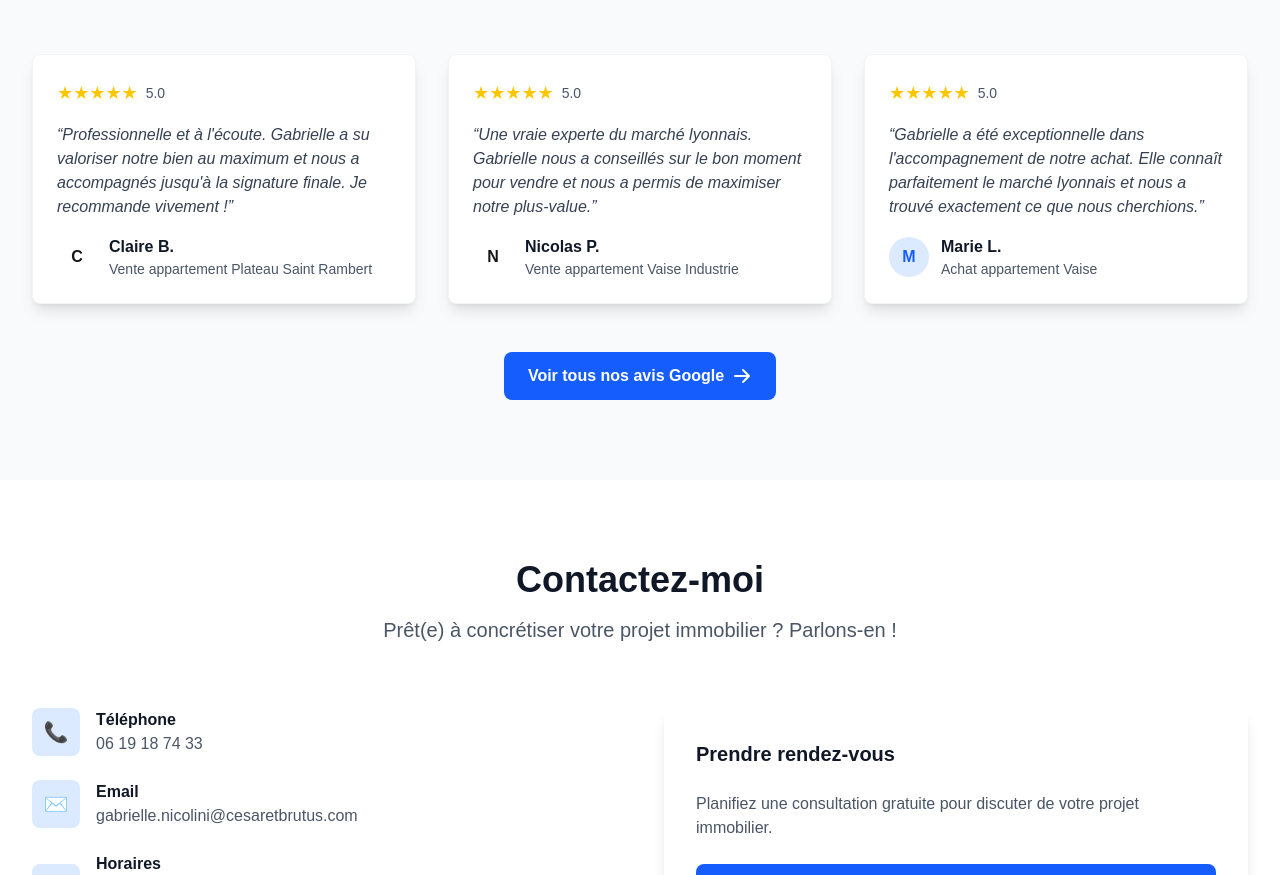
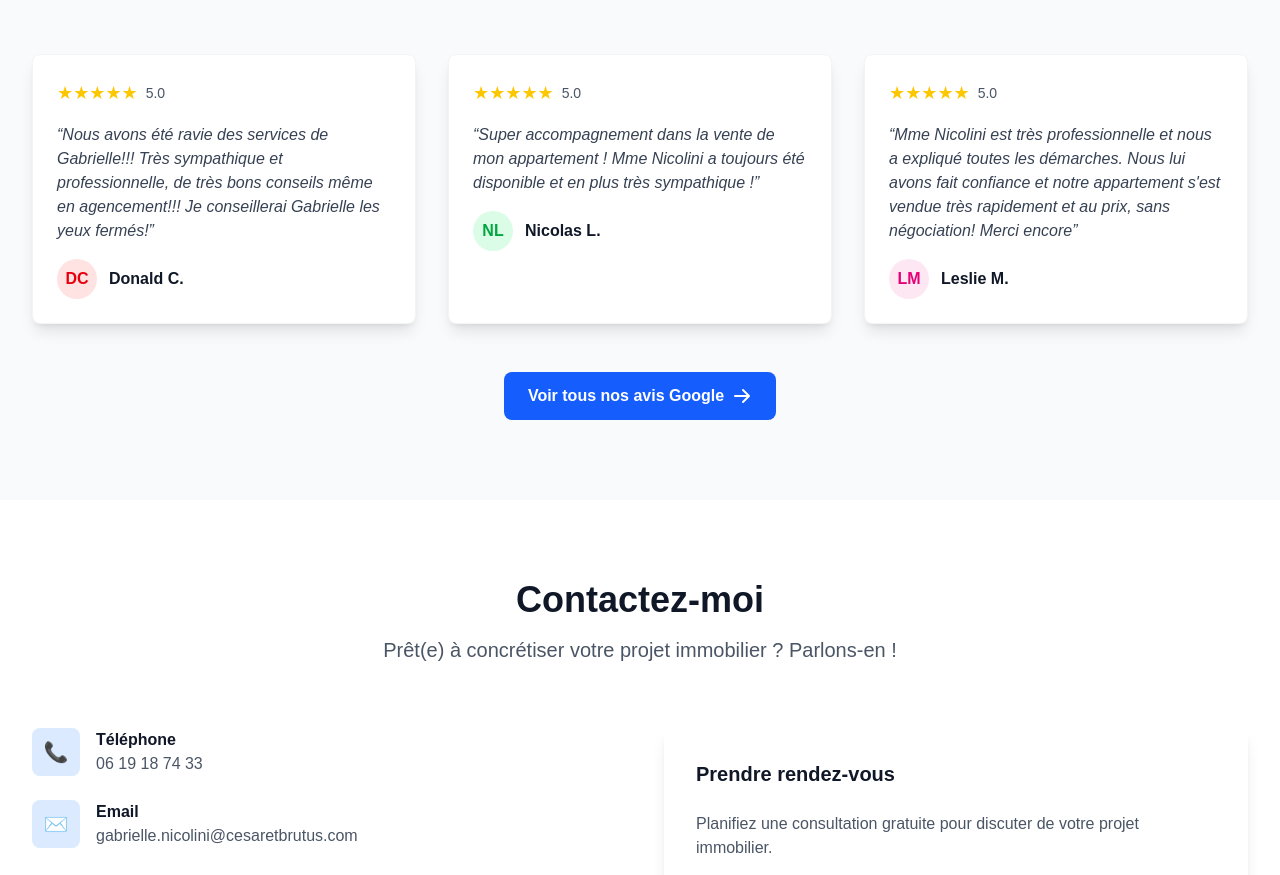
Before and after one commit to jtassin/gab_immo, a Next.js app: page / in a window 1280 px wide. Shown: the part 2900-3775 px from the top of the page. Built offline with nearby package versions, Linux system fonts and the light colour scheme.

Commit message:
real avis

```diff
--- a/public/avis.json
+++ b/public/avis.json
@@ -3,74 +3,50 @@
     {
       "id": 1,
       "note": 5,
-      "commentaire": "Gabrielle a été exceptionnelle dans l'accompagnement de notre achat. Elle connaît parfaitement le marché lyonnais et nous a trouvé exactement ce que nous cherchions.",
-      "client": "Marie L.",
-      "transaction": "Achat appartement Vaise",
-      "initiale": "M",
-      "couleur": "blue"
-    },
-    {
-      "id": 2,
-      "note": 5,
-      "commentaire": "Service impeccable ! Gabrielle a vendu notre bien en moins de 2 mois au prix que nous souhaitions. Son expertise du quartier Saint Rambert est remarquable.",
-      "client": "Pierre D.",
-      "transaction": "Vente maison Saint Rambert",
-      "initiale": "P",
+      "commentaire": "Super accompagnement dans la vente de mon appartement !\nMme Nicolini a toujours été disponible et en plus très sympathique !",
+      "client": "Nicolas L.",
+      "initiale": "NL",
       "couleur": "green"
     },
     {
       "id": 3,
       "note": 5,
-      "commentaire": "Un accompagnement personnalisé et professionnel. Gabrielle a su comprendre nos besoins et nous a guidés dans notre investissement immobilier à Lyon.",
-      "client": "Sophie M.",
-      "transaction": "Investissement Valmy",
-      "initiale": "S",
+      "commentaire": "Mme Nicolini est très professionnelle et nous a expliqué toutes les démarches. Nous lui avons fait confiance et notre appartement s'est vendue très rapidement et au prix, sans négociation! Merci encore",
+      "client": "Leslie M.",
+      "initiale": "LM",
+      "couleur": "pink"
+    },
+    {
+      "id": 4,
+      "note": 5,
+      "commentaire": "Je recommande +++ Gabrielle Nicolini qui nous a accompagnés dans notre projet de vente immobilière. Merci Gabrielle pour votre écoute, votre expertise et votre professionnalisme !!!",
+      "client": "Julie M.",
+      "initiale": "JM",
       "couleur": "purple"
     },
     {
       "id": 4,
       "note": 5,
-      "commentaire": "Excellente négociatrice ! Gabrielle nous a permis d'acheter notre appartement à un prix très intéressant. Son réseau dans le quartier de Vaise est impressionnant.",
-      "client": "Thomas R.",
-      "transaction": "Achat appartement Vaise",
-      "initiale": "T",
-      "couleur": "indigo"
+      "commentaire": "Nous sommes passés par Gabrielle pour la vente de notre appartement et nous sommes trés contents de l'avoir fait, Gabrielle est trés professionnelle, elle facilite toutes les démarches et nous a mis en relation avec des professionnels. L' appartement s'est vendu en quelques jours seulement. Je recommande Gabrielle les yeux fermés.",
+      "client": "Fatna D.",
+      "initiale": "FD",
+      "couleur": "brown"
     },
     {
       "id": 5,
       "note": 5,
-      "commentaire": "Professionnelle et à l'écoute. Gabrielle a su valoriser notre bien au maximum et nous a accompagnés jusqu'à la signature finale. Je recommande vivement !",
-      "client": "Claire B.",
-      "transaction": "Vente appartement Plateau Saint Rambert",
-      "initiale": "C",
-      "couleur": "pink"
+      "commentaire": "Nous avons été ravie des services de Gabrielle!!! Très sympathique et professionnelle, de très bons conseils même en agencement!!! Je conseillerai Gabrielle les yeux fermés!",
+      "client": "Donald C.",
+      "initiale": "DC",
+      "couleur": "red"
     },
     {
-      "id": 6,
+      "id": 5,
       "note": 5,
-      "commentaire": "Une agente qui connaît vraiment son métier. Gabrielle nous a trouvé la perle rare dans le quartier Champvert. Son expertise locale est un vrai plus.",
-      "client": "Marc F.",
-      "transaction": "Achat maison Champvert",
-      "initiale": "M",
-      "couleur": "orange"
-    },
-    {
-      "id": 7,
-      "note": 5,
-      "commentaire": "Service client au top ! Gabrielle répond toujours rapidement et nous tient informés à chaque étape. Notre achat s'est déroulé parfaitement.",
-      "client": "Julie K.",
-      "transaction": "Achat appartement Valmy",
-      "initiale": "J",
-      "couleur": "teal"
-    },
-    {
-      "id": 8,
-      "note": 5,
-      "commentaire": "Une vraie experte du marché lyonnais. Gabrielle nous a conseillés sur le bon moment pour vendre et nous a permis de maximiser notre plus-value.",
-      "client": "Nicolas P.",
-      "transaction": "Vente appartement Vaise Industrie",
-      "initiale": "N",
-      "couleur": "red"
+      "commentaire": "Sans hésitation, je recommande Gabrielle Nicolini. Dans le cadre de mon achat immobilier lyonnais, elle a été d'un grand professionnalisme du debut jusqu'à la fin et m'a beaucoup aidé dans certains démarches (recommandation d'un courtier, notaire...). Sans oublier, qu'elle est toujours de bons conseils 👍",
+      "client": "Elisa C.",
+      "initiale": "EC",
+      "couleur": "purple"
     }
   ]
 }
--- a/src/app/page.tsx
+++ b/src/app/page.tsx
@@ -402,8 +402,30 @@ export default function Home() {
                   &ldquo;{avis.commentaire}&rdquo;
                 </p>
                 <div className="flex items-center">
-                  <div className={`w-10 h-10 bg-${avis.couleur}-100 rounded-full flex items-center justify-center mr-3`}>
-                    <span className={`text-${avis.couleur}-600 font-semibold`}>{avis.initiale}</span>
+                  <div className={`w-10 h-10 rounded-full flex items-center justify-center mr-3 ${
+                    avis.couleur === 'blue' ? 'bg-blue-100' :
+                    avis.couleur === 'green' ? 'bg-green-100' :
+                    avis.couleur === 'purple' ? 'bg-purple-100' :
+                    avis.couleur === 'indigo' ? 'bg-indigo-100' :
+                    avis.couleur === 'pink' ? 'bg-pink-100' :
+                    avis.couleur === 'orange' ? 'bg-orange-100' :
+                    avis.couleur === 'teal' ? 'bg-teal-100' :
+                    avis.couleur === 'red' ? 'bg-red-100' :
+                    'bg-gray-100'
+                  }`}>
+                    <span className={`font-semibold ${
+                      avis.couleur === 'blue' ? 'text-blue-600' :
+                      avis.couleur === 'green' ? 'text-green-600' :
+                      avis.couleur === 'purple' ? 'text-purple-600' :
+                      avis.couleur === 'indigo' ? 'text-indigo-600' :
+                      avis.couleur === 'pink' ? 'text-pink-600' :
+                      avis.couleur === 'orange' ? 'text-orange-600' :
+                      avis.couleur === 'teal' ? 'text-teal-600' :
+                      avis.couleur === 'red' ? 'text-red-600' :
+                      'text-gray-600'
+                    }`}>
+                      {avis.initiale}
+                    </span>
                   </div>
                   <div>
                     <p className="font-semibold text-gray-900">{avis.client}</p>
@@ -416,7 +438,7 @@ export default function Home() {
 
           <div className="text-center mt-12">
             <a
-              href="https://www.google.com/search?q=Gabrielle+Nicolini+Immobilier+Lyon+avis"
+              href="https://www.google.com/search?sca_esv=0cad35c59d313fc9&sxsrf=AE3TifPi0_6nr3p25xZfjiYgXLggA6pBmA:1755554167296&si=AMgyJEtREmoPL4P1I5IDCfuA8gybfVI2d5Uj7QMwYCZHKDZ-EyM6GHPHcb_yi2l6tgzcRUFiCvLZpMzTQz1rzMYJhDSJR7X6AvjfnHDdYEdcNcje_T19tU8Vm41BLwzml6X4lSrh6F1ccExDhmJjY9EsmAIC2pw-gQ%3D%3D&q=Gabrielle+Nicolini+-+Immobilier+Avis&sa=X&ved=2ahUKEwiQipr0rJWPAxUTfqQEHeBGO8UQ0bkNegQIQRAE&biw=1100&bih=823&dpr=2"
               target="_blank"
               rel="noopener noreferrer"
               className="inline-flex items-center px-6 py-3 bg-blue-600 text-white rounded-lg font-semibold hover:bg-blue-700 transition-colors duration-300"
```
